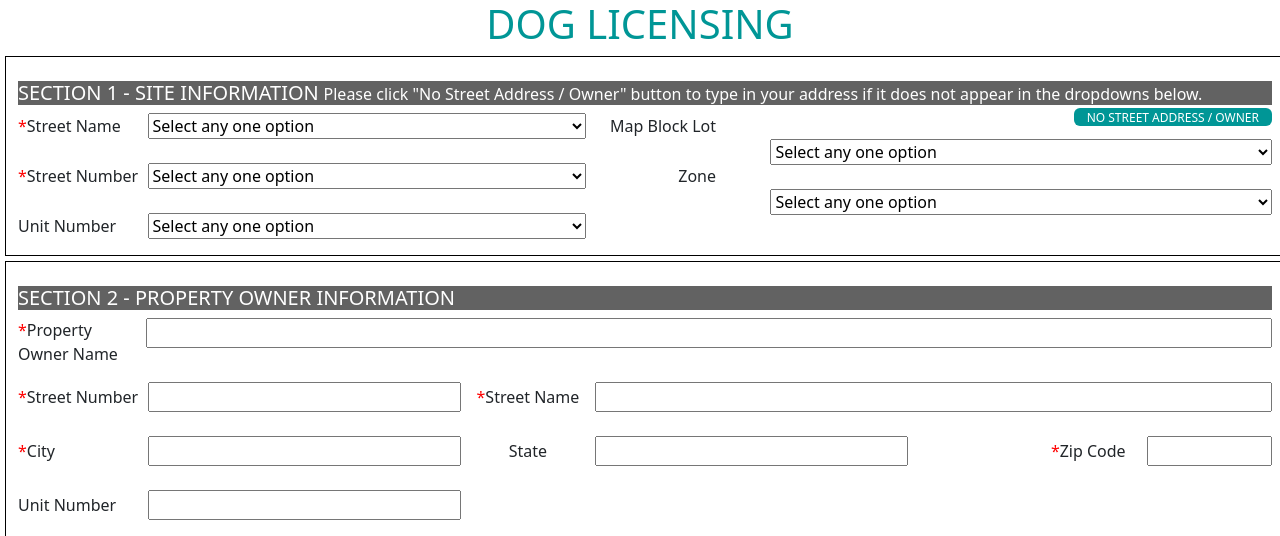
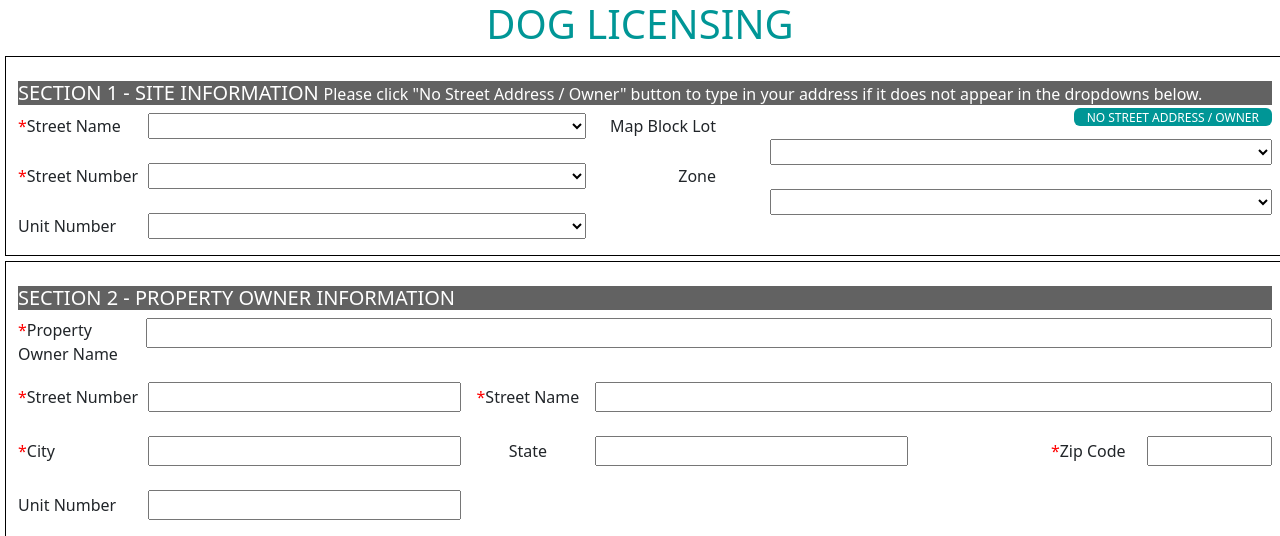
Before and after one commit to vipul-rathod/dog_licensing, a PHP site: page / in a window 1280 px wide. Shown: the top 536 px of the page. Run offline with PHP 8.4, Linux system fonts and the light colour scheme.

Commit message:
Made some tweeks in the final file

```diff
--- a/index.php
+++ b/index.php
@@ -43,28 +43,28 @@
             </h5>
             <div class="mb-3">
                 <label for="siteStreetName" class="required" style="width:10%">Street Name</label>
-                <select name="siteStreetName" id="siteStreetName" style="width:35%">
-                    <option value=" ">Select any one option</option>
+                <select required="required" name="siteStreetName" id="siteStreetName" style="width:35%">
+                    <option value=""> </option>
                     <option value="svroad">Sardar Vallab Patel Road</option>
                     <option value="linkroad">Link Road</option>
                 </select>
                 <label for="mapBlockLot" style="width:10%; text-align:right">Map Block Lot</label>
                 <select name="mapBlockLot" id="mapBlockLot" style="width:40%;float:right">
-                    <option value=" ">Select any one option</option>
+                    <option value=""> </option>
                     <option value="svroad">Sardar Vallab Patel Road</option>
                     <option value="linkroad">Link Road</option>
                 </select>
                 <br><br>
                 <label for="siteStreetNumber" class="required" style="width:10%">Street Number</label>
                 <select required="required" name="siteStreetNumber" id="siteStreetNumber" style="width:35%">
-                    <option value=" ">Select any one option</option>
+                    <option value=""> </option>
                     <option value="1234">1234</option>
                     <option value="987">987</option>
                 </select>
 
                 <label for="zone" style="width:10%; text-align:right">Zone</label>
                 <select name="zone" id="zone" style="width:40%;float:right">
-                    <option value=" ">Select any one option</option>
+                    <option value=""> </option>
                     <option value="south">Sout Zone</option>
                     <option value="north">North Zone</option>
                 </select>
@@ -72,7 +72,7 @@
                 <br><br>
                 <label for="siteUnitNumber" style="width:10%">Unit Number </label>
                 <select name="siteUnitNumber" id="siteUnitNumber" style="width:35%">
-                    <option value=" ">Select any one option</option>
+                    <option value=""> </option>
                     <option value="101">101</option>
                     <option value="201">201</option>
                 </select>
```
